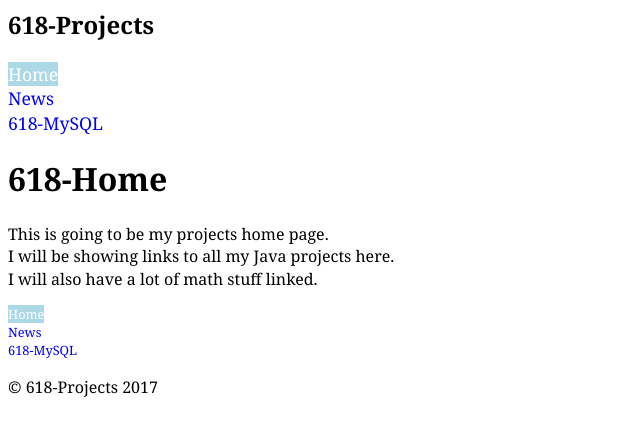
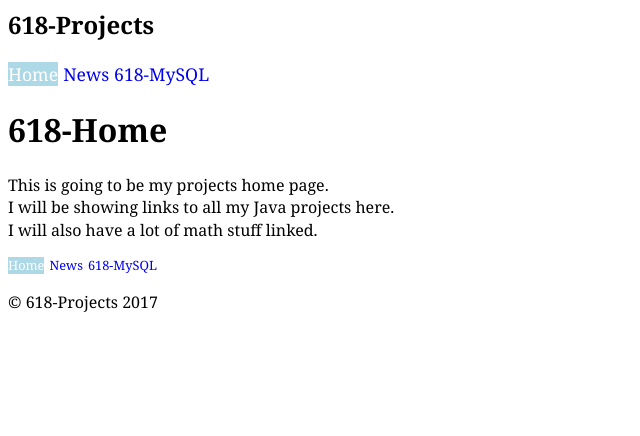
Before and after one commit to 618phi/Projects, a Jekyll site: the page built from index.html, in a window 1280 px wide. Shown: the top 436 px of the page, without its empty margins (0-640 px from the left). Built offline with Jekyll 4.4.1, drawn with Linux system fonts in a browser that asks for light colours; Markdown is read by kramdown in place of the engine named in the settings.

Commit message:
added float css

```diff
--- a/_includes/nav.html
+++ b/_includes/nav.html
@@ -1,5 +1,5 @@
 <nav>
-	<ul class='nav {{include.navclass}}'>
+	<ul class='nav clearfix {{include.navclass}}'>
 		<li>
 			<a href="{{site.baseurl}}/" {% if page.url == '/' or  page.url == '/index.html' %}class="current"{% endif %}>
 				Home
--- a/css/common.css
+++ b/css/common.css
@@ -1,5 +1,3 @@
-
-
 html {
 	margin: 0;
 	padding: 0;
@@ -10,6 +8,10 @@ a {
 }
 ul {
 	list-style:none;
+}
+nav ul li {
+	float: left;
+	padding-right: 5px;
 }
 .current {
 	background: lightblue;
@@ -25,3 +27,7 @@ ul {
 .nav-bottom{
 	font-size: .8rem;
 }
+.clearfix {
+    clear: both;
+    overflow:hidden;
+}
```
